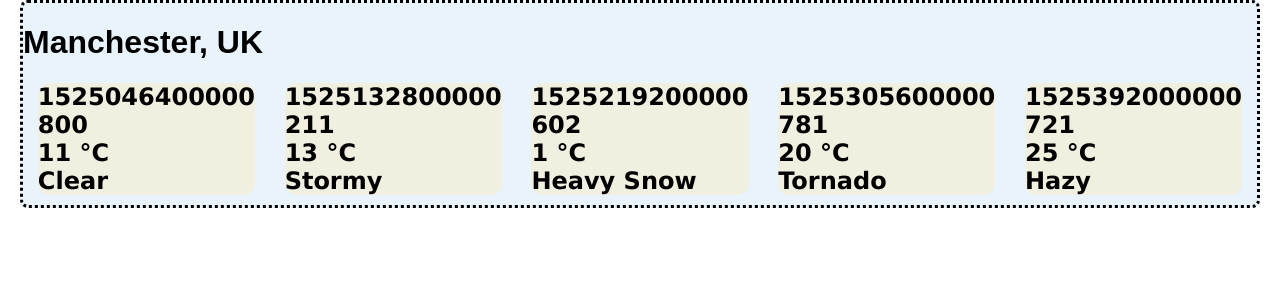
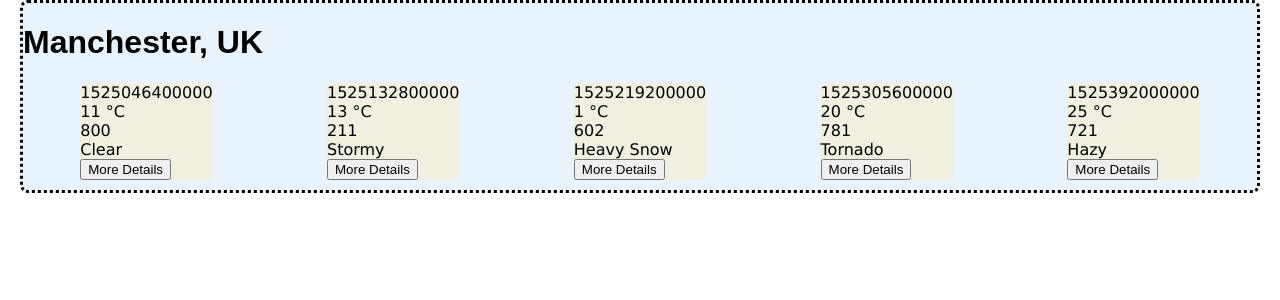
Before and after one commit to SanMasood/React-weather-app, a React (Create React App) app: page / in a window 1280 px wide. Shown: the top 300 px of the page. Built offline with nearby package versions, Linux system fonts and the light colour scheme.

Commit message:
Each forecast summary renders correctly; CSS modified for proper appearance;button updated; tests passing; degree symbol

```diff
--- a/src/components/forecast-summary.js
+++ b/src/components/forecast-summary.js
@@ -3,13 +3,27 @@ import PropTypes from 'prop-types';
 import '../styles/forecast-summaries.css';
 
 
-const ForecastSummary = props =>
- <h2 className="forecastSummaryClass" >
-    <div> <span className="date">{props.date}</span></div>
-    <div> <span className="icon">{props.icon}</span></div>
-    <div> <span className="temperature">{props.temperature} &deg;C</span></div>
-    <div> <span className="description">{props.description}</span></div>
-</h2>
+const ForecastSummary = ({date, temperature, description, icon}) =>
+
+{
+    return (
+        <div className="FCClass">
+        <>
+        <div className="date" data-testid="date-id">{date} </div>
+
+        <div className="temperature" data-testid="temperature-id">{temperature} °C  </div>
+
+        <div className="icon" data-testid="icon-id">{icon} </div>
+        <div className="description" data-testid="description-id">{description} </div>
+
+
+         <button value={date}>
+            More Details
+    </button>
+</>
+</div>
+    )
+}
 
 ForecastSummary.propTypes ={
     date: PropTypes.number.isRequired,
--- a/src/styles/forecast-summaries.css
+++ b/src/styles/forecast-summaries.css
@@ -1,9 +1,10 @@
 .forecastSummaries {
     display: flex;
     justify-content: space-between;
+    align-items: flex-start;
 }
 
-.forecastSummaryClass {
+.FCClass {
     background-color: rgba(252, 231, 185, 0.432);
     border-radius: .5em;
     font-family: 'Lucida Grande', 'Lucida Sans';
```
Also changed, not shown: 2 other files (tests, documents, lock files or other folders).
